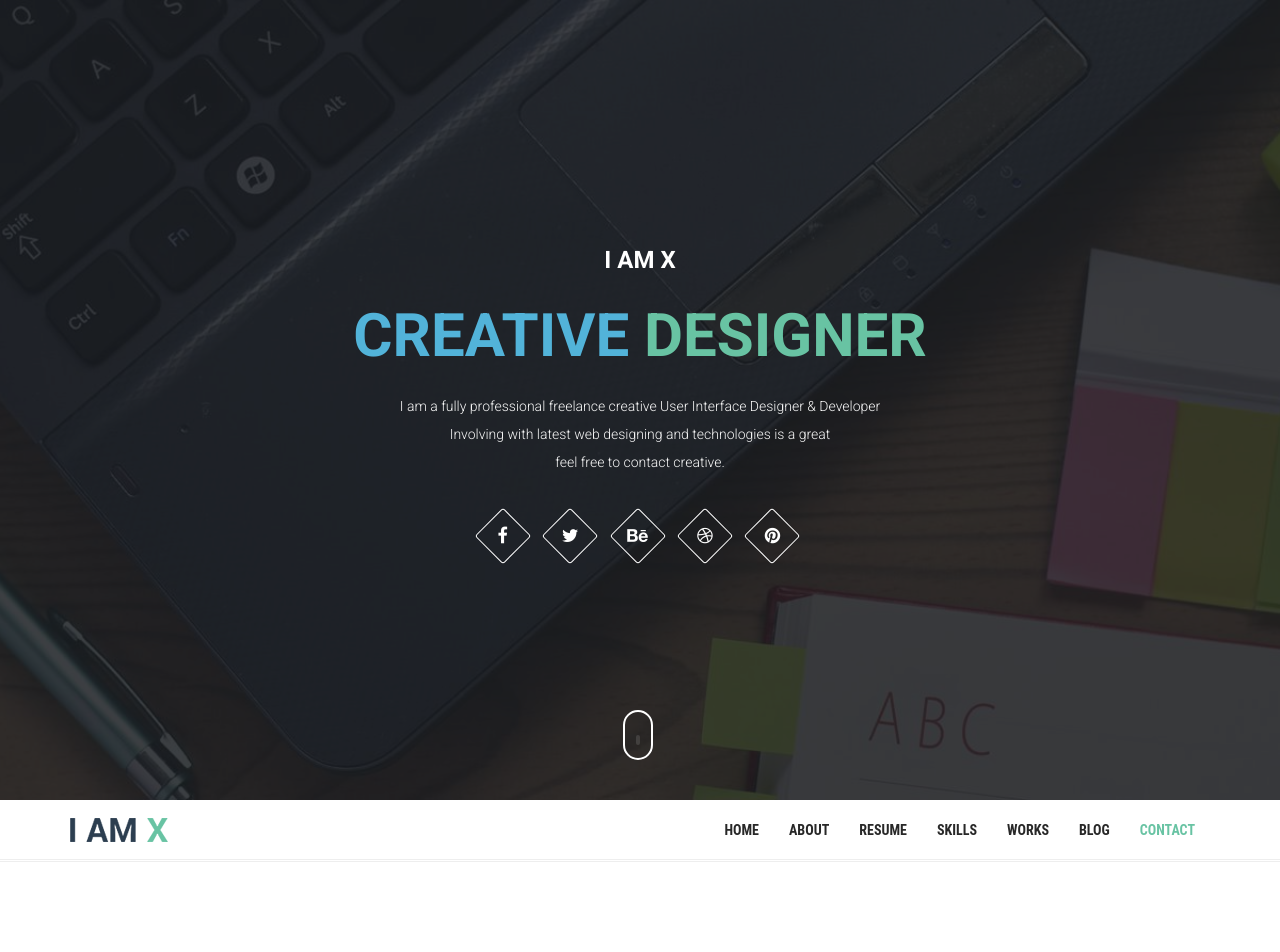
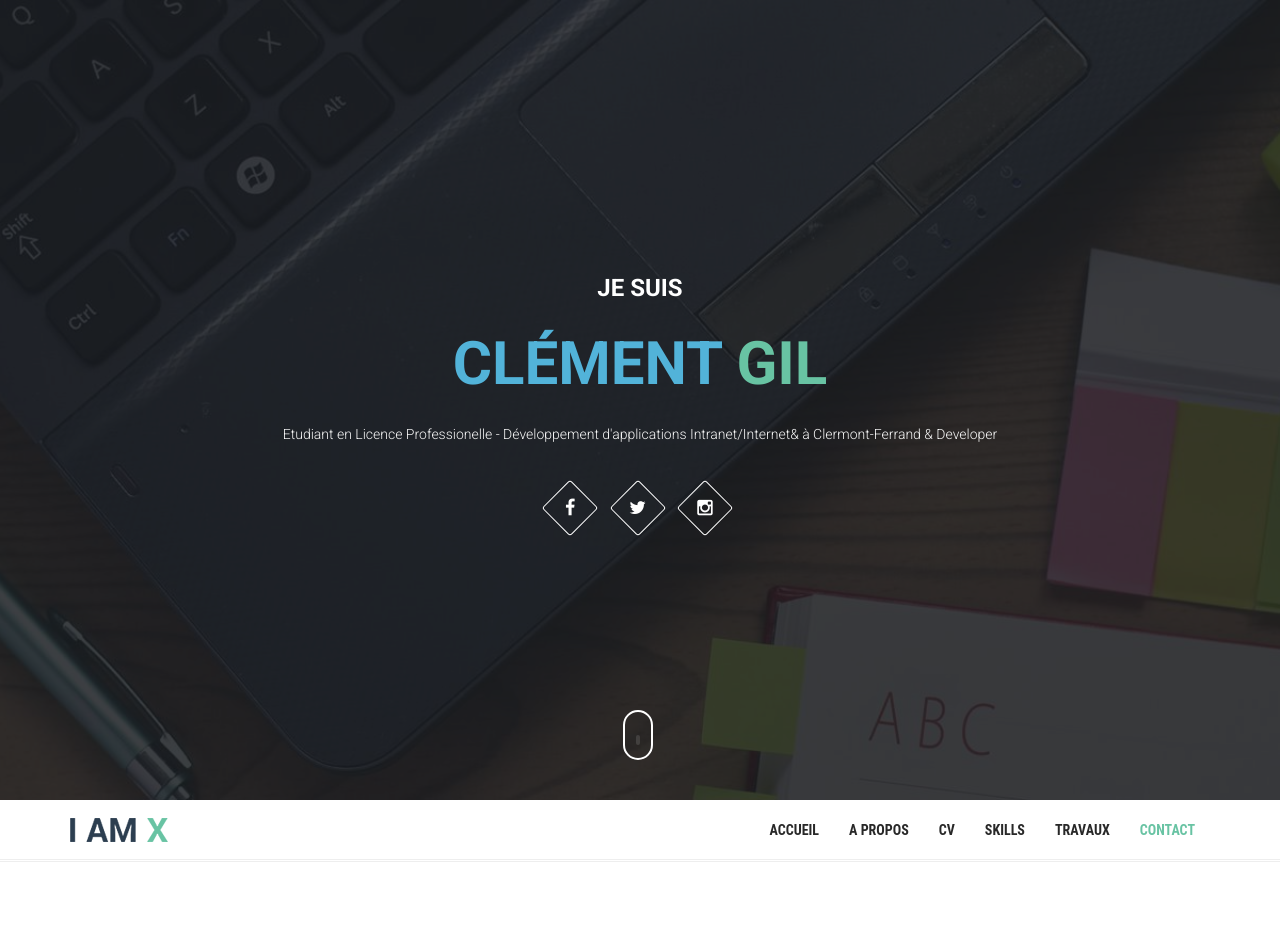
Before and after one commit to ClementGilGit/ClementGilGit.github.io, a plain HTML site: page index.html in a window 1280 px wide. Shown: the top 952 px of the page. Drawn offline with Linux system fonts and the light colour scheme.

Commit message:
first_modif

```diff
--- a/index.html
+++ b/index.html
@@ -50,17 +50,15 @@
 	<!-- Home Section -->
 	<section id="home" class="tt-fullHeight" data-stellar-vertical-offset="50" data-stellar-background-ratio="0.2">
 		<div class="intro">
-			<div class="intro-sub">I am X</div>
-			<h1>Creative <span>Designer</span></h1>
-			<p>I am a fully professional freelance creative User Interface Designer &amp; Developer<br> Involving with latest web designing and technologies is a great <br> feel free to contact creative.</p>
+			<div class="intro-sub">Je Suis</div>
+			<h1>Clément <span>Gil</span></h1>
+			<p>Etudiant en Licence Professionelle - Développement d'applications Intranet/Internet&amp; à Clermont-Ferrand &amp; Developer</p>
 
       <div class="social-icons">
         <ul class="list-inline">
           <li><a href="#"><i class="fa fa-facebook"></i></a></li>
           <li><a href="#"><i class="fa fa-twitter"></i></a></li>
-          <li><a href="#"><i class="fa fa-behance"></i></a></li>
-          <li><a href="#"><i class="fa fa-dribbble"></i></a></li>
-          <li><a href="#"><i class="fa fa-pinterest"></i></a></li>
+          <li><a href="#"><i class="fa fa-instagram"></i></a></li>
         </ul>
       </div> <!-- /.social-icons -->
 		</div>
@@ -89,12 +87,11 @@
 
 				<div class="collapse navbar-collapse" id="custom-collapse">
 					<ul class="nav navbar-nav navbar-right">
-						<li><a href="#home">Home</a></li>
-						<li><a href="#about">About</a></li>
-						<li><a href="#resume">Resume</a></li>
+						<li><a href="#home">Accueil</a></li>
+						<li><a href="#about">A Propos</a></li>
+						<li><a href="#resume">CV</a></li>
 						<li><a href="#skills">Skills</a></li>
-						<li><a href="#works">Works</a></li>
-						<li><a href="#blog">Blog</a></li>
+						<li><a href="#works">Travaux</a></li>
             <li><a href="#contact">Contact</a></li>
 					</ul>
 				</div>
```
Also changed, not shown: assets/images/myphoto.jpg.
